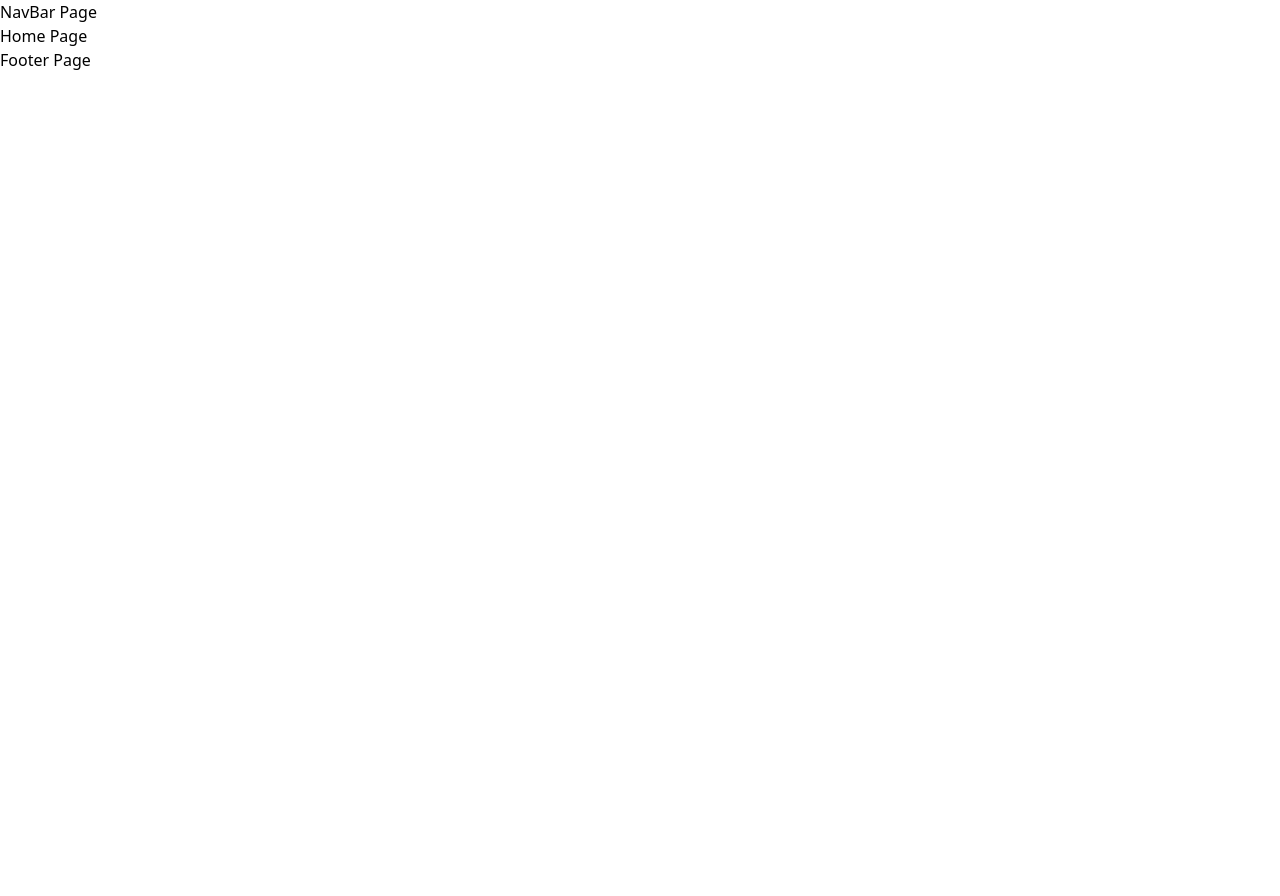
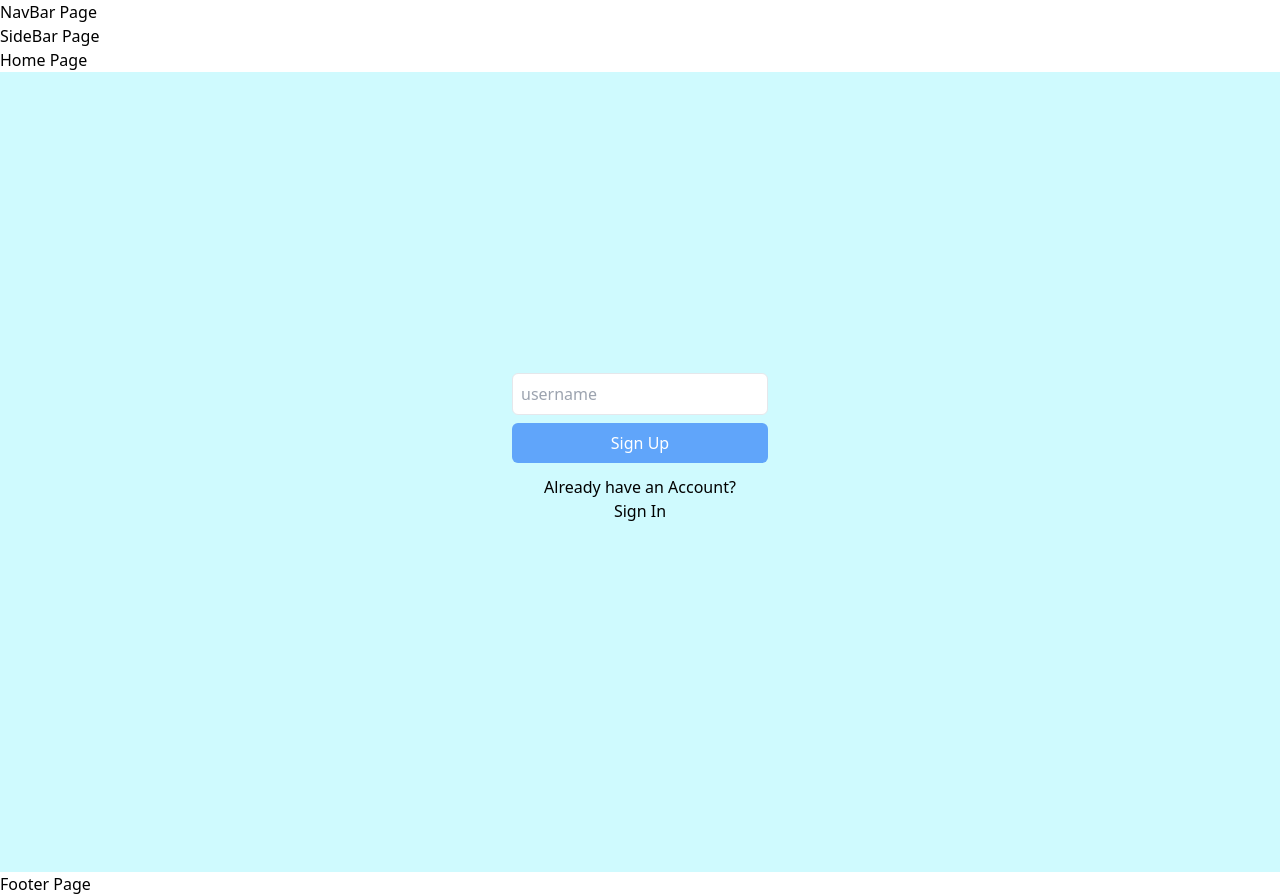
Before and after one commit to pjungjs/juschat-app, a React (Create React App) app in the folder frontend/: page / in a window 1280 px wide. Before the commit the page ends 800 px from the top, so only its background shows below. Built offline with nearby package versions, Linux system fonts and the light colour scheme; no server answers; the HTML template or start-up script is replaced by a standard one.

Commit message:
FE_UserLogIn component completed. added a few routes for users

```diff
--- a/frontend/src/App.js
+++ b/frontend/src/App.js
@@ -1,12 +1,16 @@
+import { useState } from "react";
 import { BrowserRouter as Router, Routes, Route } from "react-router-dom";
 
 import NavBar from "./components/NavBar.jsx";
+import SideBar from "./components/SideBar.jsx";
 import Footer from "./components/Footer.jsx";
 import Home from "./pages/Home.jsx";
 import Error from "./pages/Error.jsx";
 import About from "./pages/About.jsx";
 
 function App() {
+  const [user, setUser] = useState("");
+console.log(user)
   return (
     <div className="App">
       <Router>
@@ -14,9 +18,15 @@ function App() {
           <NavBar />
         </header>
         <main>
+          <SideBar />
           <Routes>
-            <Route path="/" element={<Home />} />
+            <Route path="/" element={<Home setUser={setUser} />} />
             <Route path="/about" element={<About />} />
+
+            <Route path="/user/:name" />
+            <Route path="/user/:name/messages" />
+            <Route path="/user/:name/settings" />
+
             <Route path="/*" element={<Error />} />
           </Routes>
         </main>
--- /dev/null
+++ b/frontend/src/components/SideBar.jsx
@@ -0,0 +1,10 @@
+
+function SideBar() {
+  return (
+    <div>
+      <h1>SideBar Page</h1>
+    </div>
+  )
+}
+
+export default SideBar;
--- /dev/null
+++ b/frontend/src/components/User/UserLogIn.jsx
@@ -0,0 +1,130 @@
+import axios from "axios";
+import { useState, useEffect } from "react";
+import { useNavigate } from "react-router-dom";
+const API = process.env.REACT_APP_API_URL;
+
+function UserLogIn({ setUser }) {
+  const [allUsers, setAllUsers] = useState({});
+  const [hasAccount, setHasAccount] = useState(false);
+  const [logInUser, setLogInUser] = useState({
+    username: "",
+    password: "",
+    first_name: undefined,
+    last_name: undefined,
+    email: undefined,
+    title: undefined,
+    is_online: true,
+    created_at: new Date()
+  });
+  const navigate = useNavigate();
+
+  useEffect(() => {
+    async function getAllUsers() {
+      await axios
+        .get(`${API}/users`)
+        .then((response) => setAllUsers(response.data))
+        .catch((error) => console.error("Error: GET all", error));
+    };
+    getAllUsers();
+  }, []);
+
+  async function createUser() {
+    await axios
+      .post(`${API}/users`, logInUser)
+      .then(() => console.log(`user ${logInUser.username} was created sucessfully!`))
+      .catch((error) => console.warn("Error: POST", error))
+  };
+
+  const handleTextChange = (event) => {
+    setLogInUser({ ...logInUser, [event.target.id]: event.target.value });
+  }
+
+  const handleOnClick = () => {
+    setLogInUser({ ...logInUser, username: "", password: "" });
+    setHasAccount(!hasAccount);
+  }
+
+  const handleSubmit = (event) => {
+    event.preventDefault();
+
+    if (hasAccount) {
+      const foundUser = allUsers.find((user) => user.username === logInUser.username && user.password === logInUser.password);
+      if (!foundUser) {
+        return alert(`Wrong username or password. Please try again.`);
+      } else {
+        setUser(foundUser);
+      }
+    } else {
+      const filteredUsers = allUsers.filter((user) => user.username === logInUser.username);
+      if (filteredUsers.length) {
+        return alert(`The username "${logInUser.username}" is in use. Please try again.`);
+      } else {
+        createUser();
+        setUser(logInUser);
+      }
+    }
+
+    navigate(`/users/${logInUser.username}`);
+    setLogInUser({ ...logInUser, username: "", password: "" });
+  }
+
+  return (
+    <div className="bg-cyan-100 h-screen flex items-center">
+      <div className="w-64 mx-auto mb-12">
+        <form onSubmit={handleSubmit}>
+          <input
+            id="username"
+            type="text"
+            value={logInUser.username}
+            placeholder="username"
+            pattern="^[a-z][a-z0-9_]*$"
+            // ^ asserts the start of the string.
+            // [a-z] matches any lowercase letter. This ensures that the string starts with a lowercase letter.
+            // [a-z0-9_]* matches zero or more occurrences of lowercase letters, numbers, or underscores. This allows for any combination of these characters after the first lowercase letter.
+            // $ asserts the end of the string.
+            onChange={handleTextChange}
+            className="block w-full rounded-md p-2 mb-2 border"
+            required
+          />
+          { hasAccount && (
+            <input
+              id="password"
+              type="text"
+              value={logInUser.password}
+              placeholder="password"
+              onChange={handleTextChange}
+              className="block w-full rounded-md p-2 mb-2 border"
+              required
+            />
+          )}
+          <button type="submit" className="bg-blue-400 text-white block w-full rounded-md p-2 hover:bg-blue-500">
+            {
+              !hasAccount
+              ? <p>Sign Up</p>
+              : <p>Sign In</p>
+            }
+          </button>
+        </form>
+        <div className="text-center mt-3">
+          {!hasAccount ? (
+            <div>
+              <p>Already have an Account?</p>
+              <button onClick={handleOnClick} className="hover:underline hover:text-blue-700">
+                Sign In
+              </button>
+            </div>
+          ) : (
+            <div>
+              <p>Don't have an Account?</p>
+              <button onClick={handleOnClick} className="hover:underline hover:text-blue-700">
+                Sign Up
+              </button>
+            </div>
+          )}
+        </div>
+      </div>
+    </div>
+  )
+}
+
+export default UserLogIn;
--- a/frontend/src/pages/Home.jsx
+++ b/frontend/src/pages/Home.jsx
@@ -1,8 +1,10 @@
+import UserLogIn from "../components/User/UserLogIn.jsx";
 
-function Home() {
+function Home({ setUser }) {
   return (
     <div>
       <h1>Home Page</h1>
+      <UserLogIn setUser={setUser} />
     </div>
   )
 }
```
